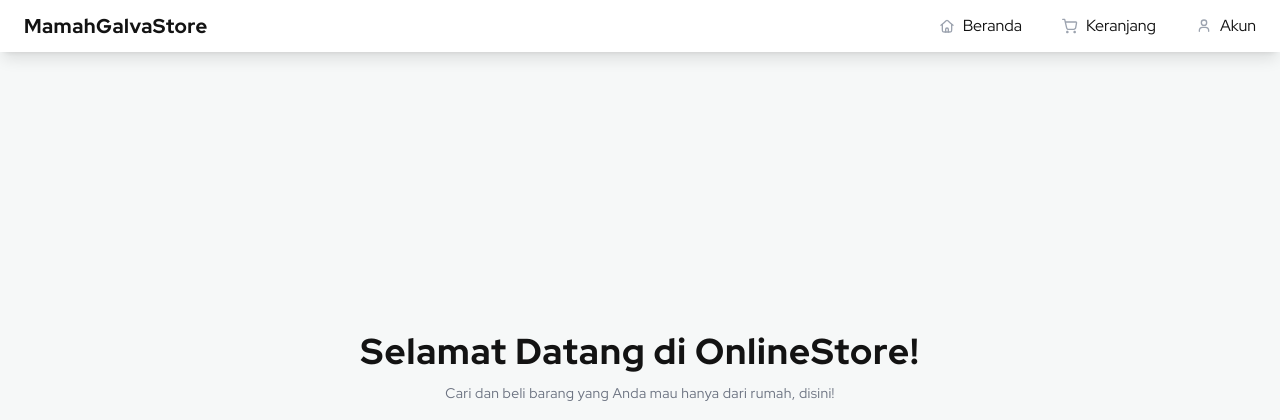
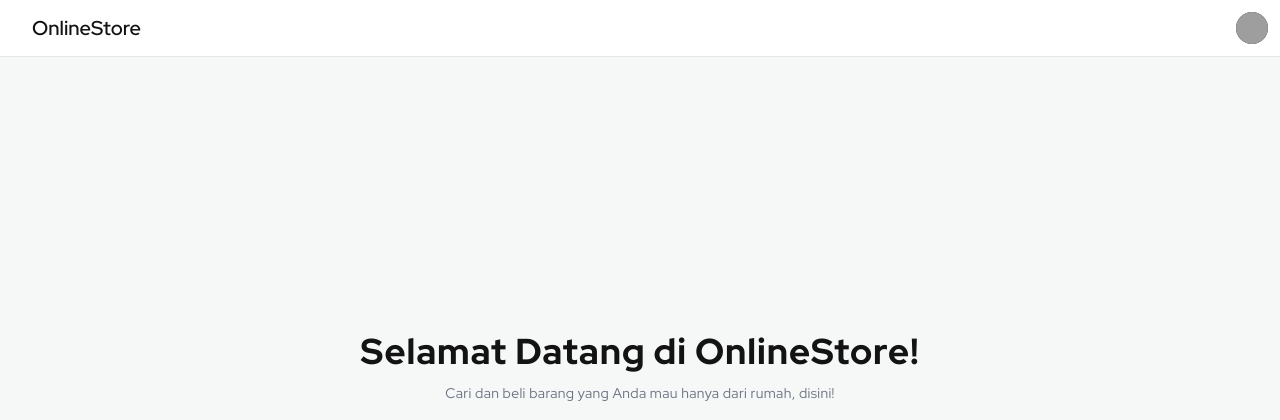
Before and after one commit to zangetsuuuu/ci4-online-shop, a CodeIgniter 4 app: template app/Views/index.php in a window 1280 px wide. Shown: the top 420 px of the page. Run offline with PHP 8.4 and a stand-in for CodeIgniter, Linux system fonts and the light colour scheme; the template is opened without the code that fills it, so the values that code supplies are empty; style sheets or scripts are compiled from the project's sources; some libraries are stand-ins or nearby versions; grey boxes are pictures that could not be loaded.

Commit message:
Style: Update navbar and sidebar  design

```diff
--- a/app/Views/layout/header.php
+++ b/app/Views/layout/header.php
@@ -11,90 +11,120 @@
 
 <body>
     <?php if ($title !== 'Online Store' && $title !== 'Register' && $title !== 'Login') : ?>
-        <header class="fixed top-0 left-0 bg-white w-full shadow-lg">
-            <div class="container mx-auto px-6 lg:px-0 py-3 md:py-4">
-                <nav class="flex items-center justify-between">
-                    <a href="/home" class="text-lg md:text-xl font-bold tracking-wide">MamahGalvaStore</a>
+        <nav class="fixed top-0 z-50 w-full bg-white border-b border-gray-200">
+            <div class="px-3 py-3 lg:px-5 lg:pl-3">
+                <div class="flex items-center justify-between">
+                    <div class="flex items-center justify-start">
+                        <button data-drawer-target="sidebar" data-drawer-toggle="sidebar" aria-controls="sidebar" type="button" class="inline-flex items-center p-2 text-sm text-gray-500 rounded-lg sm:hidden hover:bg-gray-100 focus:outline-none focus:ring-2 focus:ring-gray-200 ease-in-out duration-200">
+                            <span class="sr-only">Open sidebar</span>
+                            <svg class="w-6 h-6" aria-hidden="true" fill="currentColor" viewBox="0 0 20 20" xmlns="http://www.w3.org/2000/svg">
+                                <path clip-rule="evenodd" fill-rule="evenodd" d="M2 4.75A.75.75 0 012.75 4h14.5a.75.75 0 010 1.5H2.75A.75.75 0 012 4.75zm0 10.5a.75.75 0 01.75-.75h7.5a.75.75 0 010 1.5h-7.5a.75.75 0 01-.75-.75zM2 10a.75.75 0 01.75-.75h14.5a.75.75 0 010 1.5H2.75A.75.75 0 012 10z"></path>
+                            </svg>
+                        </button>
+                        <a href="https://flowbite.com" class="flex ms-2 md:me-24">
+                            <img src="" class="h-8 me-3" alt="" />
+                            <span class="self-center text-xl font-semibold sm:text-2xl">OnlineStore</span>
+                        </a>
+                    </div>
+                    <div class="flex items-center">
+                        <div class="flex items-center ms-3">
+                            <div>
+                                <button type="button" class="flex text-sm bg-gray-800 rounded-full focus:ring-4 focus:ring-gray-300 ease-in-out duration-200" aria-expanded="false" data-dropdown-toggle="dropdown-user" data-dropdown-placement="bottom-start">
+                                    <span class="sr-only">Open user menu</span>
+                                    <img class="w-8 h-8 rounded-full" src="img/blank-avatar.webp" alt="User photo">
+                                </button>
+                            </div>
+                            <div class="z-50 hidden my-4 text-base list-none bg-white divide-y divide-gray-100 rounded shadow" id="dropdown-user">
+                                <div class="px-4 py-3" role="none">
+                                    <p class="text-sm font-semibold text-gray-900 tracking-wide truncate" role="none">
+                                        Rafif Athallah
+                                    </p>
+                                    <p class="text-xs font-medium text-gray-500 tracking-wide truncate" role="none">
+                                        rafifathallah@gmail.com
+                                    </p>
+                                </div>
+                                <ul class="py-1" role="none">
+                                    <li>
+                                        <a href="#" class="block px-4 py-2 text-sm text-gray-900 tracking-wide hover:bg-gray-100 ease-in-out duration-200" role="menuitem">Edit profil</a>
+                                    </li>
+                                    <li>
+                                        <a href="#" class="block px-4 py-2 text-sm text-gray-900 tracking-wide hover:bg-gray-100 ease-in-out duration-200" role="menuitem">Ganti password</a>
+                                    </li>
+                                </ul>
+                                <div class="py-1">
+                                    <a href="#" class="flex items-center space-x-2 px-4 py-2 text-sm text-red-500 font-semibold tracking-wide hover:bg-red-500 hover:text-white ease-in-out duration-200" role="menuitem">
+                                        <svg class="w-4 h-4" viewBox="0 0 24 24" fill="none" xmlns="http://www.w3.org/2000/svg">
+                                            <path fill-rule="evenodd" clip-rule="evenodd" d="M16.125 12C16.125 11.5858 15.7892 11.25 15.375 11.25L4.40244 11.25L6.36309 9.56944C6.67759 9.29988 6.71401 8.8264 6.44444 8.51191C6.17488 8.19741 5.7014 8.16099 5.38691 8.43056L1.88691 11.4306C1.72067 11.573 1.625 11.7811 1.625 12C1.625 12.2189 1.72067 12.427 1.88691 12.5694L5.38691 15.5694C5.7014 15.839 6.17488 15.8026 6.44444 15.4881C6.71401 15.1736 6.67759 14.7001 6.36309 14.4306L4.40244 12.75L15.375 12.75C15.7892 12.75 16.125 12.4142 16.125 12Z" fill="currentColor" />
+                                            <path d="M9.375 8C9.375 8.70219 9.375 9.05329 9.54351 9.3055C9.61648 9.41471 9.71025 9.50848 9.81946 9.58145C10.0717 9.74996 10.4228 9.74996 11.125 9.74996L15.375 9.74996C16.6176 9.74996 17.625 10.7573 17.625 12C17.625 13.2426 16.6176 14.25 15.375 14.25L11.125 14.25C10.4228 14.25 10.0716 14.25 9.8194 14.4185C9.71023 14.4915 9.6165 14.5852 9.54355 14.6944C9.375 14.9466 9.375 15.2977 9.375 16C9.375 18.8284 9.375 20.2426 10.2537 21.1213C11.1324 22 12.5464 22 15.3748 22L16.3748 22C19.2032 22 20.6174 22 21.4961 21.1213C22.3748 20.2426 22.3748 18.8284 22.3748 16L22.3748 8C22.3748 5.17158 22.3748 3.75736 21.4961 2.87868C20.6174 2 19.2032 2 16.3748 2L15.3748 2C12.5464 2 11.1324 2 10.2537 2.87868C9.375 3.75736 9.375 5.17157 9.375 8Z" fill="currentColor" />
+                                        </svg>
+                                        <span>Logout</span>
+                                    </a>
+                                </div>
+                            </div>
+                        </div>
+                    </div>
+                </div>
+            </div>
+        </nav>
 
-                    <!-- Hamburger menu -->
-                    <div class="block md:hidden">
-                        <label for="menu-toggle" class="hamburger cursor-pointer">
-                            <input type="checkbox" id="menu-toggle" class="hidden">
-                            <svg viewBox="0 0 32 32" class="w-9 h-9">
-                                <path class="line line-top-bottom" d="M27 10 13 10C10.8 10 9 8.2 9 6 9 3.5 10.8 2 13 2 15.2 2 17 3.8 17 6L17 26C17 28.2 18.8 30 21 30 23.2 30 25 28.2 25 26 25 23.8 23.2 22 21 22L7 22"></path>
-                                <path class="line" d="M7 16 27 16"></path>
+        <aside id="sidebar" class="fixed top-0 left-0 z-40 w-64 h-screen pt-20 transition-transform -translate-x-full bg-white border-r border-gray-200 sm:translate-x-0" aria-label="Sidebar">
+            <div class="h-full px-3 pb-4 overflow-y-auto bg-white">
+                <ul class="space-y-2 font-medium">
+                    <li>
+                        <a href="/home" class="flex items-center p-2 rounded-lg hover:text-blue-700 hover:bg-gray-100 group ease-in-out duration-200 <?= ($title == 'Home') ? 'bg-gray-100 text-blue-700' : 'text-gray-900' ?>">
+                            <svg class="w-5 h-5" viewBox="0 0 24 24" fill="none" xmlns="http://www.w3.org/2000/svg">
+                                <path fill-rule="evenodd" clip-rule="evenodd" d="M2.5192 7.82274C2 8.77128 2 9.91549 2 12.2039V13.725C2 17.6258 2 19.5763 3.17157 20.7881C4.34315 22 6.22876 22 10 22H14C17.7712 22 19.6569 22 20.8284 20.7881C22 19.5763 22 17.6258 22 13.725V12.2039C22 9.91549 22 8.77128 21.4808 7.82274C20.9616 6.87421 20.0131 6.28551 18.116 5.10812L16.116 3.86687C14.1106 2.62229 13.1079 2 12 2C10.8921 2 9.88939 2.62229 7.88403 3.86687L5.88403 5.10813C3.98695 6.28551 3.0384 6.87421 2.5192 7.82274ZM9 17.25C8.58579 17.25 8.25 17.5858 8.25 18C8.25 18.4142 8.58579 18.75 9 18.75H15C15.4142 18.75 15.75 18.4142 15.75 18C15.75 17.5858 15.4142 17.25 15 17.25H9Z" fill="currentColor" />
                             </svg>
-                        </label>
-                    </div>
-
-                    <!-- Navbar expand -->
-                    <div class="hidden md:block">
-                        <ul class="flex items-center justify-center space-x-10">
-                            <li>
-                                <a href="/home" class="group flex items-center justify-center space-x-2 nav-link <?= ($title == 'Homepage') ? 'active' : '' ?>">
-                                    <svg class="w-4 h-4" viewBox="0 0 24 24" fill="none" xmlns="http://www.w3.org/2000/svg">
-                                        <path d="M19 9L19 17C19 18.8856 19 19.8284 18.4142 20.4142C17.8284 21 16.8856 21 15 21L14 21L10 21L9 21C7.11438 21 6.17157 21 5.58579 20.4142C5 19.8284 5 18.8856 5 17L5 9" class="<?= ($title == 'Homepage') ? 'stroke-newBlack' : '' ?> stroke-gray-400 group-hover:stroke-newBlack ease-in-out duration-300" stroke-width="2" stroke-linejoin="round" />
-                                        <path d="M3 11L7.5 7L10.6713 4.18109C11.429 3.50752 12.571 3.50752 13.3287 4.18109L16.5 7L21 11" class="<?= ($title == 'Homepage') ? 'stroke-newBlack' : '' ?> stroke-gray-400 group-hover:stroke-newBlack ease-in-out duration-300" stroke-width="2" stroke-linecap="round" stroke-linejoin="round" />
-                                        <path d="M10 21V17C10 15.8954 10.8954 15 12 15V15C13.1046 15 14 15.8954 14 17V21" class="<?= ($title == 'Homepage') ? 'stroke-newBlack' : '' ?> stroke-gray-400 group-hover:stroke-newBlack ease-in-out duration-300" stroke-width="2" stroke-linecap="round" stroke-linejoin="round" />
-                                    </svg>
-                                    <span>Beranda</span>
+                            <span class="tracking-wide ms-3 whitespace-nowrap">Beranda</span>
                         </a>
                     </li>
                     <li>
-                                <a href="/cart" class="group flex items-center justify-center space-x-2 nav-link <?= ($title == 'Cart') ? 'active' : '' ?>">
-                                    <svg class="w-4 h-4" viewBox="0 0 24 24" fill="none" xmlns="http://www.w3.org/2000/svg">
-                                        <path fill-rule="evenodd" clip-rule="evenodd" d="M1 1C0.447715 1 0 1.44772 0 2C0 2.55228 0.447715 3 1 3H3.20647L5.98522 14.9089C6.39883 16.6816 7.95486 17.9464 9.76471 17.9983V18H17.5874C19.5362 18 21.2014 16.5956 21.5301 14.6747L22.7857 7.33734C22.9947 6.11571 22.0537 5 20.8143 5H5.72686L4.97384 1.77277C4.86824 1.32018 4.46475 1 4 1H1ZM6.19353 7L7.9329 14.4545C8.14411 15.3596 8.95109 16 9.88058 16H17.5874C18.5618 16 19.3944 15.2978 19.5588 14.3373L20.8143 7H6.19353Z" class="<?= ($title == 'Cart') ? 'fill-newBlack' : '' ?> fill-gray-400 group-hover:fill-newBlack ease-in-out duration-300" />
-                                        <path d="M8 23C9.10457 23 10 22.1046 10 21C10 19.8954 9.10457 19 8 19C6.89543 19 6 19.8954 6 21C6 22.1046 6.89543 23 8 23Z" class="<?= ($title == 'Cart') ? 'fill-newBlack' : '' ?> fill-gray-400 group-hover:fill-newBlack ease-in-out duration-300" />
-                                        <path d="M19 23C20.1046 23 21 22.1046 21 21C21 19.8954 20.1046 19 19 19C17.8954 19 17 19.8954 17 21C17 22.1046 17.8954 23 19 23Z" class="<?= ($title == 'Cart') ? 'fill-newBlack' : '' ?> fill-gray-400 group-hover:fill-newBlack ease-in-out duration-300" />
+                        <a href="/cart" class="flex items-center p-2 rounded-lg hover:text-blue-700 hover:bg-gray-100 group ease-in-out duration-200 <?= ($title == 'Cart') ? 'bg-gray-100 text-blue-700' : 'text-gray-900' ?>">
+                            <svg class="w-5 h-5" viewBox="0 0 24 24" fill="none" xmlns="http://www.w3.org/2000/svg">
+                                <path d="M2.08416 2.7512C2.22155 2.36044 2.6497 2.15503 3.04047 2.29242L3.34187 2.39838C3.95839 2.61511 4.48203 2.79919 4.89411 3.00139C5.33474 3.21759 5.71259 3.48393 5.99677 3.89979C6.27875 4.31243 6.39517 4.76515 6.4489 5.26153C6.47295 5.48373 6.48564 5.72967 6.49233 6H17.1305C18.8155 6 20.3323 6 20.7762 6.57708C21.2202 7.15417 21.0466 8.02369 20.6995 9.76275L20.1997 12.1875C19.8846 13.7164 19.727 14.4808 19.1753 14.9304C18.6236 15.38 17.8431 15.38 16.2821 15.38H10.9792C8.19028 15.38 6.79583 15.38 5.92943 14.4662C5.06302 13.5523 4.99979 12.5816 4.99979 9.64L4.99979 7.03832C4.99979 6.29837 4.99877 5.80316 4.95761 5.42295C4.91828 5.0596 4.84858 4.87818 4.75832 4.74609C4.67026 4.61723 4.53659 4.4968 4.23336 4.34802C3.91052 4.18961 3.47177 4.03406 2.80416 3.79934L2.54295 3.7075C2.15218 3.57012 1.94678 3.14197 2.08416 2.7512Z" fill="currentColor" />
+                                <path d="M7.5 18C8.32843 18 9 18.6716 9 19.5C9 20.3284 8.32843 21 7.5 21C6.67157 21 6 20.3284 6 19.5C6 18.6716 6.67157 18 7.5 18Z" fill="currentColor" />
+                                <path d="M16.5 18.0001C17.3284 18.0001 18 18.6716 18 19.5001C18 20.3285 17.3284 21.0001 16.5 21.0001C15.6716 21.0001 15 20.3285 15 19.5001C15 18.6716 15.6716 18.0001 16.5 18.0001Z" fill="currentColor" />
                             </svg>
-                                    <span>Keranjang</span>
+                            <span class="tracking-wide ms-3 whitespace-nowrap">Keranjang</span>
                         </a>
                     </li>
                     <li>
-                                <a href="/account" class="group flex items-center justify-center space-x-2 nav-link <?= ($title == 'Account') ? 'active' : '' ?>">
-                                    <svg class="w-4 h-4" viewBox="0 0 24 24" fill="none" xmlns="http://www.w3.org/2000/svg">
-                                        <path d="M5 20V19C5 16.2386 7.23858 14 10 14H14C16.7614 14 19 16.2386 19 19V20M16 7C16 9.20914 14.2091 11 12 11C9.79086 11 8 9.20914 8 7C8 4.79086 9.79086 3 12 3C14.2091 3 16 4.79086 16 7Z" class="<?= ($title == 'Account') ? 'stroke-newBlack' : '' ?> stroke-gray-400 group-hover:stroke-newBlack ease-in-out duration-300" stroke-width="2" stroke-linecap="round" stroke-linejoin="round" />
+                        <a href="/transaction" class="flex items-center p-2 rounded-lg hover:text-blue-700 hover:bg-gray-100 group ease-in-out duration-200 <?= ($title == 'Transaction') ? 'bg-gray-100 text-blue-700' : 'text-gray-900' ?>">
+                            <svg class="w-5 h-5" viewBox="0 0 24 24" fill="none" xmlns="http://www.w3.org/2000/svg">
+                                <path fill-rule="evenodd" clip-rule="evenodd" d="M19.875 20.5917C19.2334 20.0473 18.2666 20.0473 17.625 20.5917C16.9834 21.1361 16.0166 21.1361 15.375 20.5917C14.7334 20.0473 13.7666 20.0473 13.125 20.5917C12.4834 21.1361 11.5166 21.1361 10.875 20.5917C10.2334 20.0473 9.26659 20.0473 8.625 20.5917C7.98341 21.1361 7.01659 21.1361 6.375 20.5917C5.73341 20.0473 4.76659 20.0473 4.125 20.5917C3.68909 20.9616 3 20.6662 3 20.1094V3.89059C3 3.33383 3.68909 3.03842 4.125 3.40832C4.76659 3.95274 5.73341 3.95274 6.375 3.40832C7.01659 2.86389 7.98341 2.86389 8.625 3.40832C9.26659 3.95274 10.2334 3.95274 10.875 3.40832C11.5166 2.86389 12.4834 2.86389 13.125 3.40832C13.7666 3.95274 14.7334 3.95274 15.375 3.40832C16.0166 2.86389 16.9834 2.86389 17.625 3.40832C18.2666 3.95274 19.2334 3.95274 19.875 3.40832C20.3109 3.03842 21 3.33383 21 3.89059V20.1094C21 20.6662 20.3109 20.9616 19.875 20.5917ZM6.75 12C6.75 11.5858 7.08579 11.25 7.5 11.25H16.5C16.9142 11.25 17.25 11.5858 17.25 12C17.25 12.4142 16.9142 12.75 16.5 12.75H7.5C7.08579 12.75 6.75 12.4142 6.75 12ZM7.5 7.75C7.08579 7.75 6.75 8.08579 6.75 8.5C6.75 8.91421 7.08579 9.25 7.5 9.25H16.5C16.9142 9.25 17.25 8.91421 17.25 8.5C17.25 8.08579 16.9142 7.75 16.5 7.75H7.5ZM6.75 15.5C6.75 15.0858 7.08579 14.75 7.5 14.75H16.5C16.9142 14.75 17.25 15.0858 17.25 15.5C17.25 15.9142 16.9142 16.25 16.5 16.25H7.5C7.08579 16.25 6.75 15.9142 6.75 15.5Z" fill="currentColor" />
                             </svg>
-                                    <span>Akun</span>
+                            <span class="tracking-wide ms-3 whitespace-nowrap">Transaksi</span>
                         </a>
                     </li>
                 </ul>
-                    </div>
-
-                    <!-- Offcanvas navbar Start -->
-                    <div id="offcanvas-menu" class="absolute top-full left-0 w-full bg-white opacity-0 border-t border-gray-400 z-50 hidden overflow-hidden shadow-lg transition-opacity duration-300">
-                        <ul class="block my-4">
+                <ul class="pt-4 mt-4 space-y-2 font-medium border-t border-gray-200">
                     <li>
-                                <a href="/home" class="group flex items-center justify-center space-x-2 my-6 nav-link <?= ($title == 'Homepage') ? 'active' : '' ?>">
-                                    <svg class="w-4 h-4" viewBox="0 0 24 24" fill="none" xmlns="http://www.w3.org/2000/svg">
-                                        <path d="M19 9L19 17C19 18.8856 19 19.8284 18.4142 20.4142C17.8284 21 16.8856 21 15 21L14 21L10 21L9 21C7.11438 21 6.17157 21 5.58579 20.4142C5 19.8284 5 18.8856 5 17L5 9" class="<?= ($title == 'Homepage') ? 'stroke-newBlack' : '' ?> stroke-gray-400 group-hover:stroke-newBlack ease-in-out duration-300" stroke-width="2" stroke-linejoin="round" />
-                                        <path d="M3 11L7.5 7L10.6713 4.18109C11.429 3.50752 12.571 3.50752 13.3287 4.18109L16.5 7L21 11" class="<?= ($title == 'Homepage') ? 'stroke-newBlack' : '' ?> stroke-gray-400 group-hover:stroke-newBlack ease-in-out duration-300" stroke-width="2" stroke-linecap="round" stroke-linejoin="round" />
-                                        <path d="M10 21V17C10 15.8954 10.8954 15 12 15V15C13.1046 15 14 15.8954 14 17V21" class="<?= ($title == 'Homepage') ? 'stroke-newBlack' : '' ?> stroke-gray-400 group-hover:stroke-newBlack ease-in-out duration-300" stroke-width="2" stroke-linecap="round" stroke-linejoin="round" />
+                        <a href="https://wa.me/6282110967112" target="_blank" class="flex items-center p-2 rounded-lg hover:text-emerald-500 hover:bg-gray-100 group ease-in-out duration-200">
+                            <svg class="w-5 h-5" fill="currentColor" viewBox="0 0 20 20" xmlns="http://www.w3.org/2000/svg">
+                                <rect x="0" fill="none" width="20" height="20" />
+                                <g>
+                                    <path d="M16.8 5.7C14.4 2 9.5.9 5.7 3.2 2 5.5.8 10.5 3.2 14.2l.2.3-.8 3 3-.8.3.2c1.3.7 2.7 1.1 4.1 1.1 1.5 0 3-.4 4.3-1.2 3.7-2.4 4.8-7.3 2.5-11.1zm-2.1 7.7c-.4.6-.9 1-1.6 1.1-.4 0-.9.2-2.9-.6-1.7-.8-3.1-2.1-4.1-3.6-.6-.7-.9-1.6-1-2.5 0-.8.3-1.5.8-2 .2-.2.4-.3.6-.3H7c.2 0 .4 0 .5.4.2.5.7 1.7.7 1.8.1.1.1.3 0 .4.1.2 0 .4-.1.5-.1.1-.2.3-.3.4-.2.1-.3.3-.2.5.4.6.9 1.2 1.4 1.7.6.5 1.2.9 1.9 1.2.2.1.4.1.5-.1s.6-.7.8-.9c.2-.2.3-.2.5-.1l1.6.8c.2.1.4.2.5.3.1.3.1.7-.1 1z" />
+                                </g>
                             </svg>
-                                    <span>Beranda</span>
+                            <span class="tracking-wide ms-3 whitespace-nowrap">Kontak</span>
                         </a>
                     </li>
                     <li>
-                                <a href="/cart" class="group flex items-center justify-center space-x-2 my-6 nav-link <?= ($title == 'Cart') ? 'active' : '' ?>">
-                                    <svg class="w-4 h-4" viewBox="0 0 24 24" fill="none" xmlns="http://www.w3.org/2000/svg">
-                                        <path fill-rule="evenodd" clip-rule="evenodd" d="M1 1C0.447715 1 0 1.44772 0 2C0 2.55228 0.447715 3 1 3H3.20647L5.98522 14.9089C6.39883 16.6816 7.95486 17.9464 9.76471 17.9983V18H17.5874C19.5362 18 21.2014 16.5956 21.5301 14.6747L22.7857 7.33734C22.9947 6.11571 22.0537 5 20.8143 5H5.72686L4.97384 1.77277C4.86824 1.32018 4.46475 1 4 1H1ZM6.19353 7L7.9329 14.4545C8.14411 15.3596 8.95109 16 9.88058 16H17.5874C18.5618 16 19.3944 15.2978 19.5588 14.3373L20.8143 7H6.19353Z" class="<?= ($title == 'Cart') ? 'fill-newBlack' : '' ?> fill-gray-400 group-hover:fill-newBlack ease-in-out duration-300" />
-                                        <path d="M8 23C9.10457 23 10 22.1046 10 21C10 19.8954 9.10457 19 8 19C6.89543 19 6 19.8954 6 21C6 22.1046 6.89543 23 8 23Z" class="<?= ($title == 'Cart') ? 'fill-newBlack' : '' ?> fill-gray-400 group-hover:fill-newBlack ease-in-out duration-300" />
-                                        <path d="M19 23C20.1046 23 21 22.1046 21 21C21 19.8954 20.1046 19 19 19C17.8954 19 17 19.8954 17 21C17 22.1046 17.8954 23 19 23Z" class="<?= ($title == 'Cart') ? 'fill-newBlack' : '' ?> fill-gray-400 group-hover:fill-newBlack ease-in-out duration-300" />
+                        <a href="/about-us" class="flex items-center p-2 rounded-lg hover:text-blue-700 hover:bg-gray-100 group ease-in-out duration-200 <?= ($title == 'About Us') ? 'bg-gray-100 text-blue-700' : 'text-gray-900' ?>">
+                            <svg class="w-5 h-5" viewBox="0 0 48 48" version="1" xmlns="http://www.w3.org/2000/svg" enable-background="new 0 0 48 48">
+                                <path fill="currentColor" d="M37,40H11l-6,6V12c0-3.3,2.7-6,6-6h26c3.3,0,6,2.7,6,6v22C43,37.3,40.3,40,37,40z" />
+                                <g fill="#ffffff">
+                                    <rect x="22" y="20" width="4" height="11" />
+                                    <circle cx="24" cy="15" r="2" />
+                                </g>
                             </svg>
-                                    <span>Keranjang</span>
-                                </a>
-                            </li>
-                            <li>
-                                <a href="/account" class="group flex items-center justify-center space-x-2 my-6 nav-link <?= ($title == 'Account') ? 'active' : '' ?>">
-                                    <svg class="w-4 h-4" viewBox="0 0 24 24" fill="none" xmlns="http://www.w3.org/2000/svg">
-                                        <path d="M5 20V19C5 16.2386 7.23858 14 10 14H14C16.7614 14 19 16.2386 19 19V20M16 7C16 9.20914 14.2091 11 12 11C9.79086 11 8 9.20914 8 7C8 4.79086 9.79086 3 12 3C14.2091 3 16 4.79086 16 7Z" class="<?= ($title == 'Account') ? 'stroke-newBlack' : '' ?> stroke-gray-400 group-hover:stroke-newBlack ease-in-out duration-300" stroke-width="2" stroke-linecap="round" stroke-linejoin="round" />
-                                    </svg>
-                                    <span>Akun</span>
+                            <span class="tracking-wide ms-3 whitespace-nowrap">Tentang Kami</span>
                         </a>
                     </li>
                 </ul>
+                <div class="absolute bottom-2 left-0 px-4 py-2 w-full">
+                    <p class="text-sm font-semibold tracking-wide">&copy; 2024 Rafif Athallah.</p>
                 </div>
-                </nav>
             </div>
-        </header>
+        </aside>
     <?php endif; ?>
```
Lines whose indentation alone changed are shown as unchanged.
